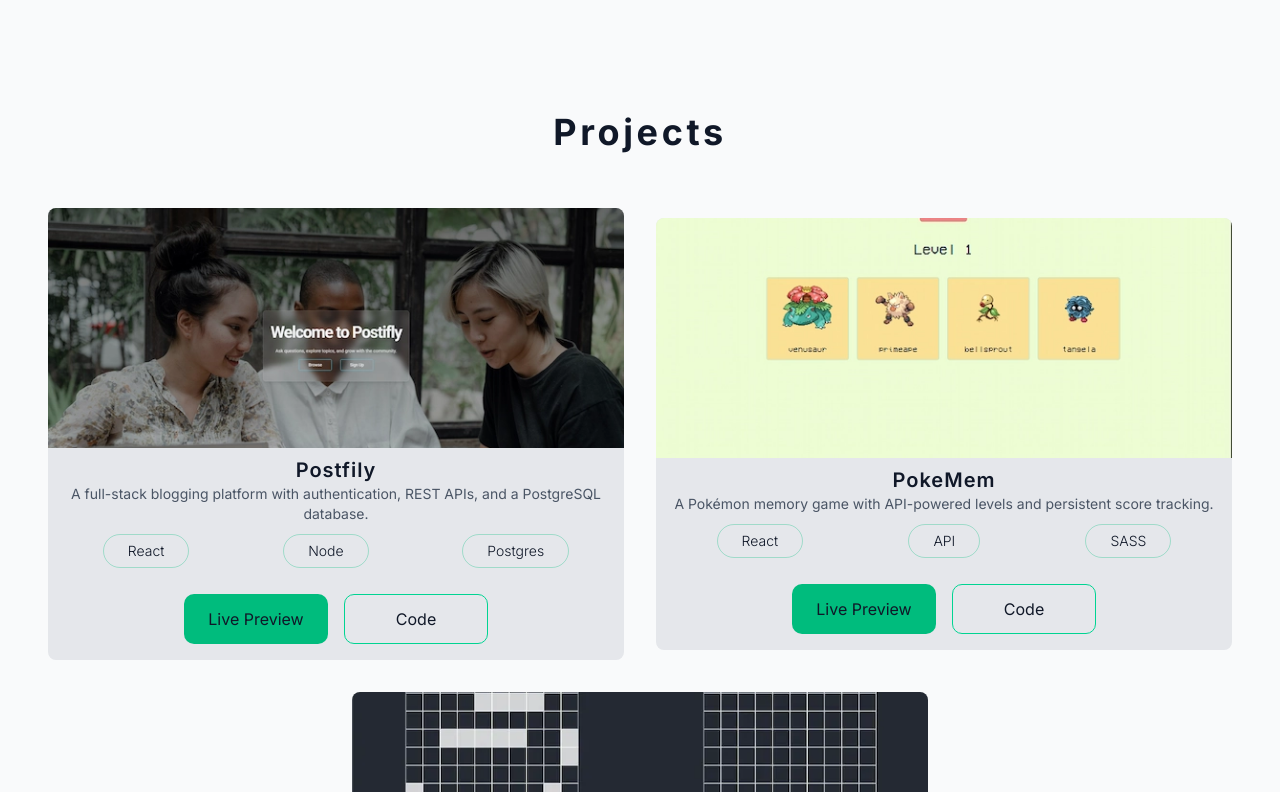
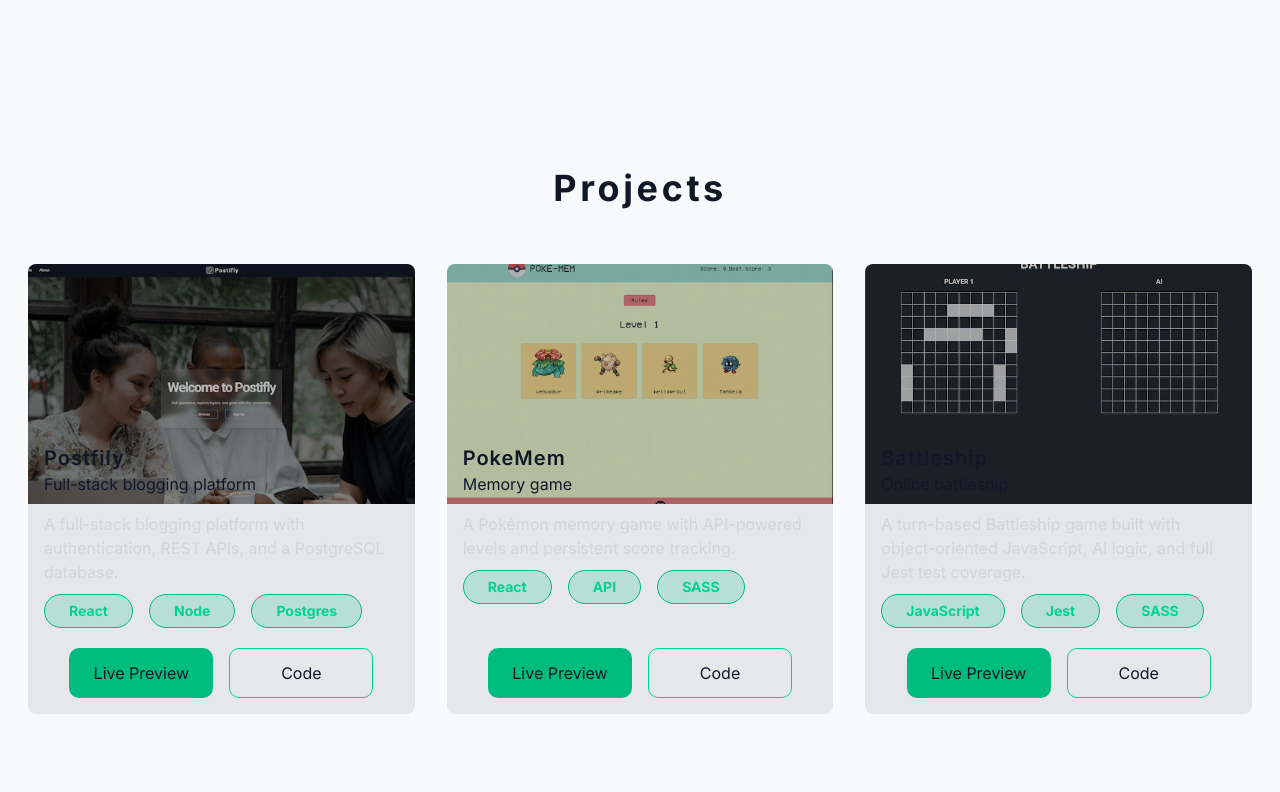
Before and after one commit to ealvara6/devfolio, a React (Vite) app: page / in a window 1280 px wide. Shown: the part 2148-2940 px from the top of the page. Built offline with nearby package versions, Linux system fonts and the light colour scheme.

Commit message:
style(projects): adjust styling of project cards

```diff
--- a/src/components/sections/projects/ProjectCard.tsx
+++ b/src/components/sections/projects/ProjectCard.tsx
@@ -1,14 +1,13 @@
-// import { ArrowTopRightOnSquareIcon } from '@heroicons/react/24/outline';
 import type { Project } from './projectData';
 
 export const ProjectCard = ({ data }: { data: Project }) => {
   const Tech = ({ tech }: { tech: string[] }) => {
     return (
-      <div className="flex flex-wrap w-full justify-around gap-4 text-sm grow pb-4">
+      <div className="flex flex-wrap w-full gap-4 text-sm grow">
         {tech.map((name) => {
           return (
-            <div className="flex items-center">
-              <div className="font-light border rounded-full px-6 py-1.5 border-accent/30">
+            <div className="flex items-start">
+              <div className="font-bold border rounded-full px-6 py-1.5 border-accent text-accent-light bg-accent/20">
                 {name}
               </div>
             </div>
@@ -18,19 +17,24 @@ export const ProjectCard = ({ data }: { data: Project }) => {
     );
   };
   return (
-    <div className="w-full min-h-72 bg-surface rounded-md relative flex flex-col justify-between 2xl:max-w-3xl xl:max-w-xl  md:max-w-5xl">
-      <img
-        src={data.img}
-        alt={`Image of ${data.name}`}
-        className="object-cover w-full h-60 rounded-t-md"
-        loading="lazy"
-      />
-      <div className="flex flex-col px-4 pt-2 gap-2.5 items-center">
-        <div className="text-center">
+    <div className="lg:w-xl h-[450px] bg-surface rounded-md relative flex flex-col justify-between 2xl:max-w-3xl xl:max-w-xl  md:max-w-5xl">
+      <div className="relative">
+        <img
+          src={data.img}
+          alt={`Image of ${data.name}`}
+          className="object-cover w-full h-60 rounded-t-md brightness-75"
+          loading="lazy"
+        />
+        <div className="absolute bottom-2 px-4">
           <div className="text-xl tracking-wider font-semibold">
             {data.name}
           </div>
-          <div className="text-sm text-text-muted">{data.tagline}</div>
+          <div>{data.tagline}</div>
+        </div>
+      </div>
+      <div className="flex flex-col px-4 pt-2 gap-2.5 flex-1">
+        <div className="text-md text-gray-300 max-w-2xl flex-1">
+          {data.desc}
         </div>
         <Tech tech={data.tech} />
         <div className="flex gap-4 justify-center pb-4">
--- a/src/components/sections/projects/Projects.tsx
+++ b/src/components/sections/projects/Projects.tsx
@@ -4,10 +4,10 @@ import { projectData } from './projectData';
 
 export const Projects = () => {
   return (
-    <section className="min-h-fit my-28 px-7 mx-auto" id="Projects">
+    <section className="min-h-screen pt-14 px-7 mx-auto" id="Projects">
       <div className="flex flex-col gap-14">
         <SubHeading className="self-center">Projects</SubHeading>
-        <div className="flex flex-col lg:flex-row lg:flex-wrap gap-8 lg:items-center lg:justify-center">
+        <div className="flex flex-col xl:flex-row gap-8  xl:justify-center">
           {projectData.map((project) => {
             return <ProjectCard data={project} />;
           })}
--- a/src/components/sections/projects/projectData.ts
+++ b/src/components/sections/projects/projectData.ts
@@ -2,32 +2,57 @@ import postiflyImg from '@/assets/postifly.webp';
 import pokeMemImg from '@/assets/pokemem.webp';
 import battleShipImg from '@/assets/battleship.webp';
 
+type MetaProps = {
+  role: string;
+  year: string;
+  highlight: string;
+  db?: string;
+};
+
 export type Project = {
   name: string;
   tagline: string;
+  desc: string;
   tech: string[];
+  meta: MetaProps;
   img: string;
 };
 
 export const projectData: Project[] = [
   {
     name: 'Postfily',
-    tagline:
-      'A full-stack blogging platform with authentication, REST APIs, and a PostgreSQL database.',
+    tagline: 'Full-stack blogging platform',
+    meta: {
+      role: 'full-stack',
+      year: '2025',
+      highlight: 'Auth + REST API',
+      db: 'PostgreSQL',
+    },
+    desc: 'A full-stack blogging platform with authentication, REST APIs, and a PostgreSQL database.',
     tech: ['React', 'Node', 'Postgres'],
     img: postiflyImg,
   },
   {
     name: 'PokeMem',
-    tagline:
-      'A Pokémon memory game with API-powered levels and persistent score tracking.',
+    tagline: 'Memory game',
+    meta: {
+      role: 'front-end',
+      year: '2023',
+      highlight: 'UI + API consumption',
+    },
+    desc: 'A Pokémon memory game with API-powered levels and persistent score tracking.',
     tech: ['React', 'API', 'SASS'],
     img: pokeMemImg,
   },
   {
     name: 'Battleship',
-    tagline:
-      'A turn-based Battleship game built with object-oriented JavaScript, AI logic, and full Jest test coverage.',
+    tagline: 'Online battleship',
+    meta: {
+      role: 'front-end',
+      year: '2021',
+      highlight: 'javascript logic + jest testing',
+    },
+    desc: 'A turn-based Battleship game built with object-oriented JavaScript, AI logic, and full Jest test coverage.',
     tech: ['JavaScript', 'Jest', 'SASS'],
     img: battleShipImg,
   },
```
